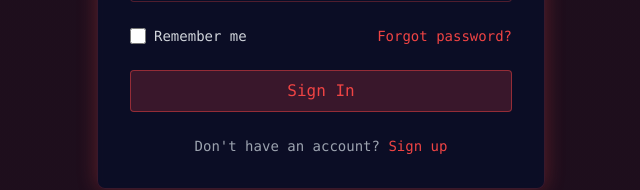
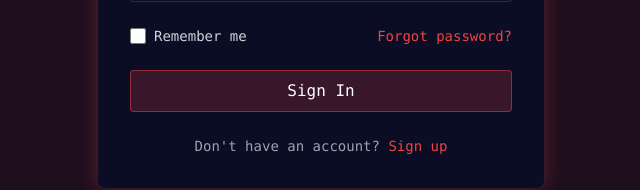
Before and after one commit to olana16/global-tracker, a React (Vite) app in the folder client/: page /login in a window 1280 px wide. Shown: the part 504-694 px from the top of the page, without its empty margins (319-959 px from the left). Built offline with nearby package versions, Linux system fonts and the light colour scheme.

Commit message:
button issue is fixed

```diff
--- a/client/src/index.css
+++ b/client/src/index.css
@@ -12,13 +12,22 @@
     background-attachment: fixed;
   }
 
-  /* Force all buttons and links to use cyber red theme */
-  button, a {
+  /* Remove universal button color override to allow text visibility */
+  a {
     color: #ef4444 !important;
   }
 
   button:hover, a:hover {
     color: #ffffff !important;
+  }
+
+  /* Ensure button text is always visible with proper contrast */
+  .cyber-button, .cyber-button-green, .cyber-button-purple {
+    color: #ffffff !important;  /* White text for visibility */
+  }
+
+  .cyber-button:hover, .cyber-button-green:hover, .cyber-button-purple:hover {
+    color: #ef4444 !important;  /* Red text on hover */
   }
 
   /* Force all text colors to cyber red variants */
@@ -53,6 +62,15 @@
   /* Force all SVG icons to use cyber red */
   svg {
     color: #ef4444 !important;
+  }
+
+  /* Ensure button SVG icons are always visible */
+  .cyber-button svg, .cyber-button-green svg, .cyber-button-purple svg {
+    color: #ffffff !important;  /* White icons in normal state */
+  }
+
+  .cyber-button:hover svg, .cyber-button-green:hover svg, .cyber-button-purple:hover svg {
+    color: #ef4444 !important;  /* Red icons on hover */
   }
 
   /* Force all Lucide icons to use cyber red */
```
